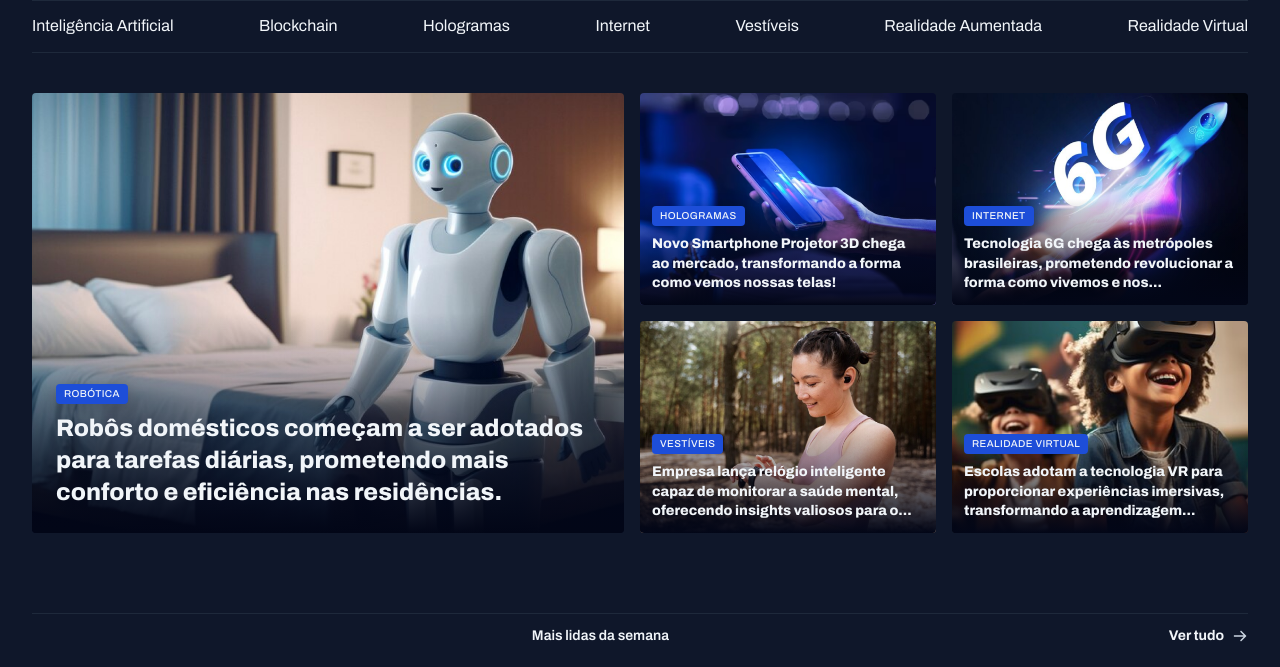
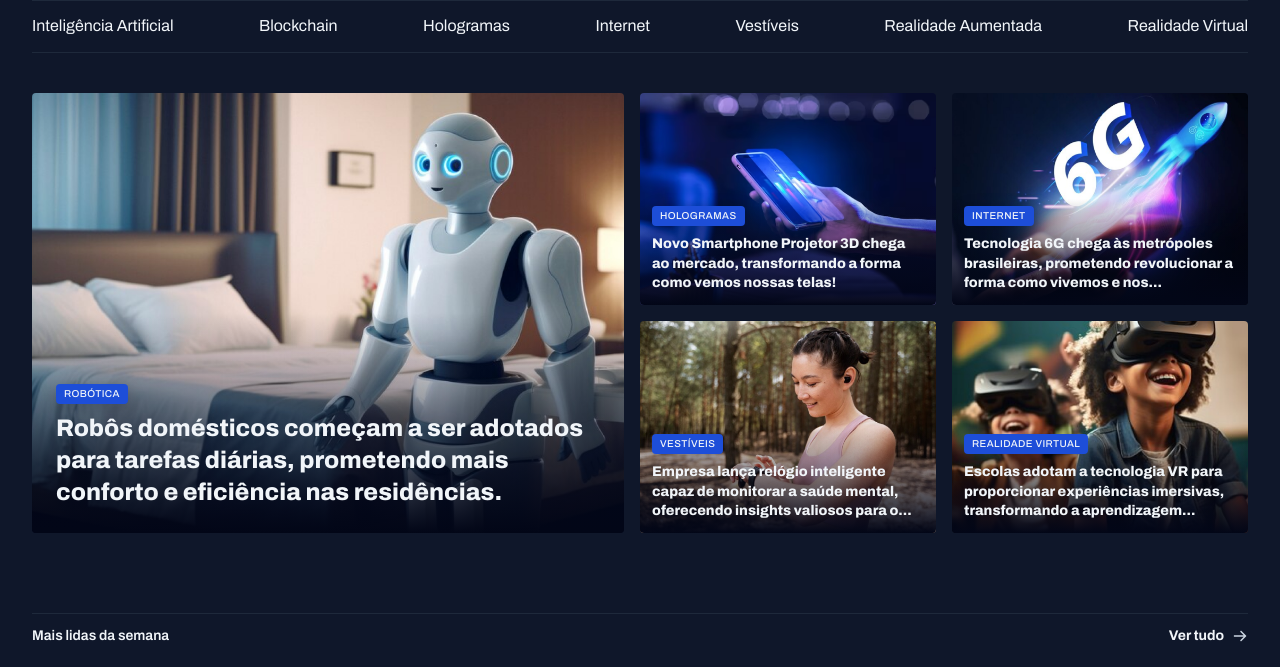
Before and after one commit to ricardo-shinoda/rs-projeto-portal-de-noticias, a plain HTML site: page index.html in a window 1280 px wide. Shown: the part 62-729 px from the top of the page. Drawn offline with Linux system fonts and the light colour scheme.

Commit message:
fixing justify-content in section weekly

```diff
--- a/styles/section.css
+++ b/styles/section.css
@@ -2,9 +2,11 @@ section header {
   border-top: 1px solid var(--stroke-color);
   padding-block: 12px 24px;
   font: var(--text-span);
+  display: flex;
+  justify-content: space-between;
+
 
   a {
-    justify-self: end;
     align-items: center;
     gap: 8px;
 
@@ -14,11 +16,11 @@ section header {
       height: 16px;
     }
 
+
     &:hover span {
       background-image: url(../assets/icons/ArrowRight-hover.svg);
     }
   }
-
 }
 
 #featured {
```
